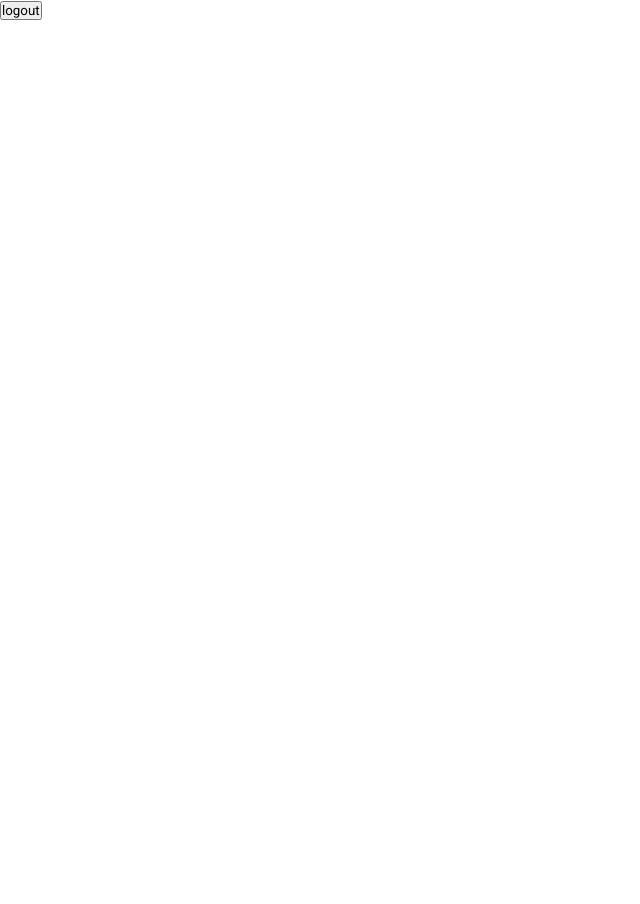
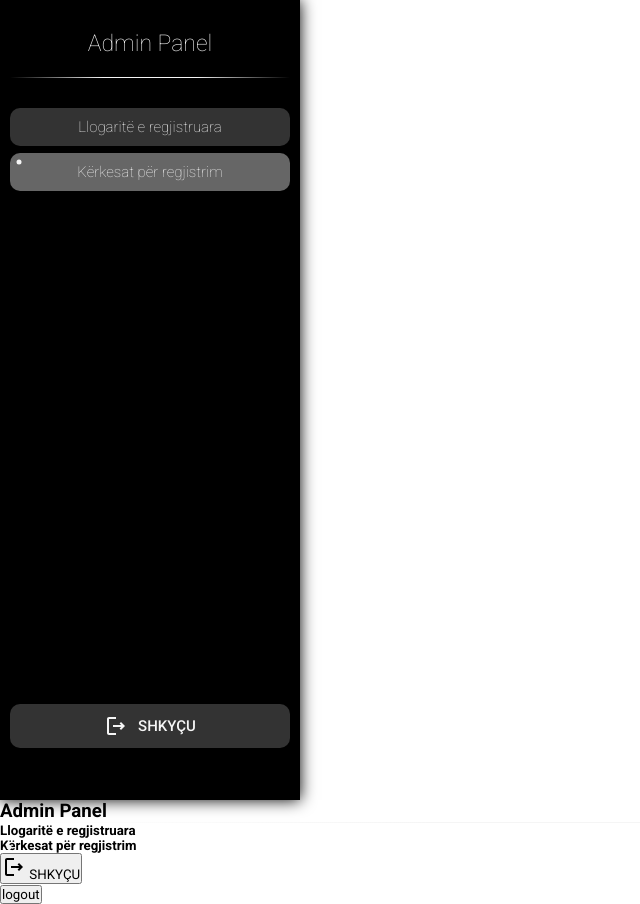
Before and after one commit to artzymeri/ambulantiv, a Next.js app in the folder client/: page /admin/usersrequests in a window 1280 px wide. Shown: the whole page, without its empty margins (0-640 px from the left). Before the commit the page ends 800 px from the top, so only its background shows below. Built offline with nearby package versions, Linux system fonts and the light colour scheme; sample sign-in values are in the browser's storage.

Commit message:
Changes on AdminSidebar, redirecting on click of options

```diff
--- a/client/package.json
+++ b/client/package.json
@@ -11,8 +11,8 @@
   "dependencies": {
     "@emotion/react": "^11.11.1",
     "@emotion/styled": "^11.11.0",
-    "@mui/icons-material": "^5.14.18",
-    "@mui/material": "^5.14.18",
+    "@mui/icons-material": "^5.14.19",
+    "@mui/material": "^5.14.19",
     "axios": "^1.6.2",
     "next": "14.0.3",
     "react": "^18",
--- a/client/pages/admin/registeredusers.js
+++ b/client/pages/admin/registeredusers.js
@@ -2,6 +2,7 @@ import React from "react";
 import { useRouter } from "next/router";
 import AdminSideBar from "@/components/AdminSideBar";
 import "@/styling/global.css";
+import AuthenticatorChecker from "@/components/AuthenticatorChecker";
 
 const RegisteredUsers = () => {
   const router = useRouter();
@@ -12,10 +13,10 @@ const RegisteredUsers = () => {
   };
 
   return (
-    <div>
+    <AuthenticatorChecker>
       <AdminSideBar />
       <button onClick={logout}>logout</button>
-    </div>
+    </AuthenticatorChecker>
   );
 };
 
--- a/client/pages/admin/usersrequests.js
+++ b/client/pages/admin/usersrequests.js
@@ -2,6 +2,7 @@ import React from "react";
 import { useRouter } from "next/router";
 import AdminSideBar from "@/components/AdminSideBar";
 import "@/styling/global.css";
+import AuthenticatorChecker from "@/components/AuthenticatorChecker";
 
 const UsersRequests = () => {
   const router = useRouter();
@@ -11,7 +12,12 @@ const UsersRequests = () => {
     router.push("/auth/login");
   };
 
-  return <button onClick={logout}>logout</button>;
+  return (
+    <AuthenticatorChecker>
+      <AdminSideBar />
+      <button onClick={logout}>logout</button>
+    </AuthenticatorChecker>
+  );
 };
 
 export default UsersRequests;
--- a/client/src/components/AdminSideBar.js
+++ b/client/src/components/AdminSideBar.js
@@ -1,7 +1,29 @@
 import React from "react";
 import "@/styling/adminsidebar.css";
+import "@/styling/global.css";
+import { LogoutOutlined } from "@mui/icons-material";
+import { useRouter } from "next/router";
 
 const AdminSideBar = () => {
+  const router = useRouter();
+
+  const isActive = (path) => {
+    return router.pathname === path ? "active-option" : "";
+  };
+
+  const goToPath = (path) => {
+    router.push(path);
+  };
+
+  const handleClick = (path) => () => {
+    goToPath(path);
+  };
+
+  const logout = () => {
+    localStorage.removeItem("adminToken");
+    router.push("/auth/login");
+  };
+
   const sidebarOptions = [
     {
       id: 1,
@@ -17,19 +39,36 @@ const AdminSideBar = () => {
 
   return (
     <>
-      <div className="sidebar-wide shadow-one">
+      <div className="sidebar-wide">
         <h3 className="sidebar-wide-title">Admin Panel</h3>
         <div className="horizontal-line"></div>
         <div className="sidebar-wide-navbuttons">
-          {sidebarOptions.map((option) => {
-            if (option.displayName == "Llogaritë e regjistruara") {
-              return <h5 className="active-option">{option.displayName}</h5>;
-            } else {
-              return <h5>{option.displayName}</h5>;
-            }
-          })}
+          {sidebarOptions.map((option) => (
+            <h5
+              onClick={handleClick(option.pathOnClick)}
+              className={isActive(option.pathOnClick)}
+            >
+              {option.displayName}
+            </h5>
+          ))}
         </div>
-        <button className="sidebar-wide-logout">SHKYÇU</button>
+        <button className="sidebar-wide-logout" onClick={logout}>
+          <LogoutOutlined /> SHKYÇU
+        </button>
+      </div>
+      <div className="sidebar-narrow">
+        <h3 className="sidebar-narrow-title">Admin Panel</h3>
+        <div className="horizontal-line"></div>
+        <div className="sidebar-narrow-navbuttons">
+          {sidebarOptions.map((option) => (
+            <h5 className={isActive(option.pathOnClick)}>
+              {option.displayName}
+            </h5>
+          ))}
+        </div>
+        <button className="sidebar-narrow-logout" onClick={logout}>
+          <LogoutOutlined /> SHKYÇU
+        </button>
       </div>
     </>
   );
--- a/client/src/styling/adminsidebar.css
+++ b/client/src/styling/adminsidebar.css
@@ -77,7 +77,12 @@
   border: 0px none transparent;
   cursor: pointer;
   font-weight: 500;
+  font-size: 15px;
   transition: 0.1s ease-in-out;
+  display: flex;
+  align-items: center;
+  justify-content: center;
+  gap: 10px;
 }
 
 .sidebar-wide-logout:hover {
```
Also changed, not shown: 1 other file (tests, documents, lock files or other folders).
